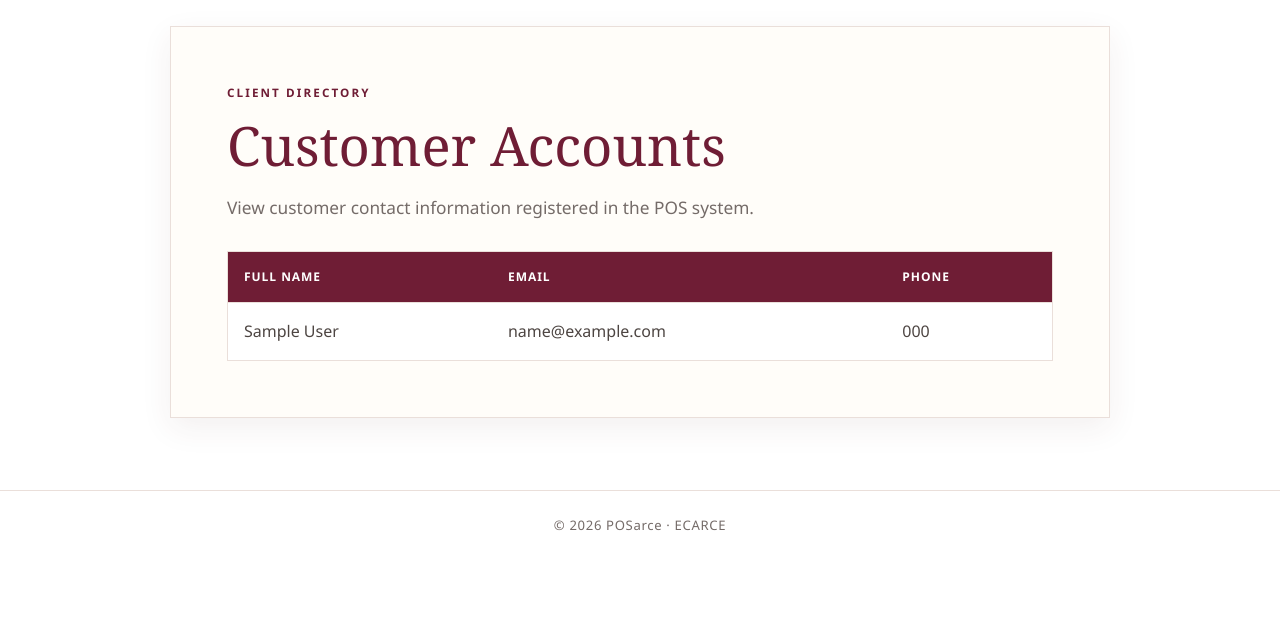
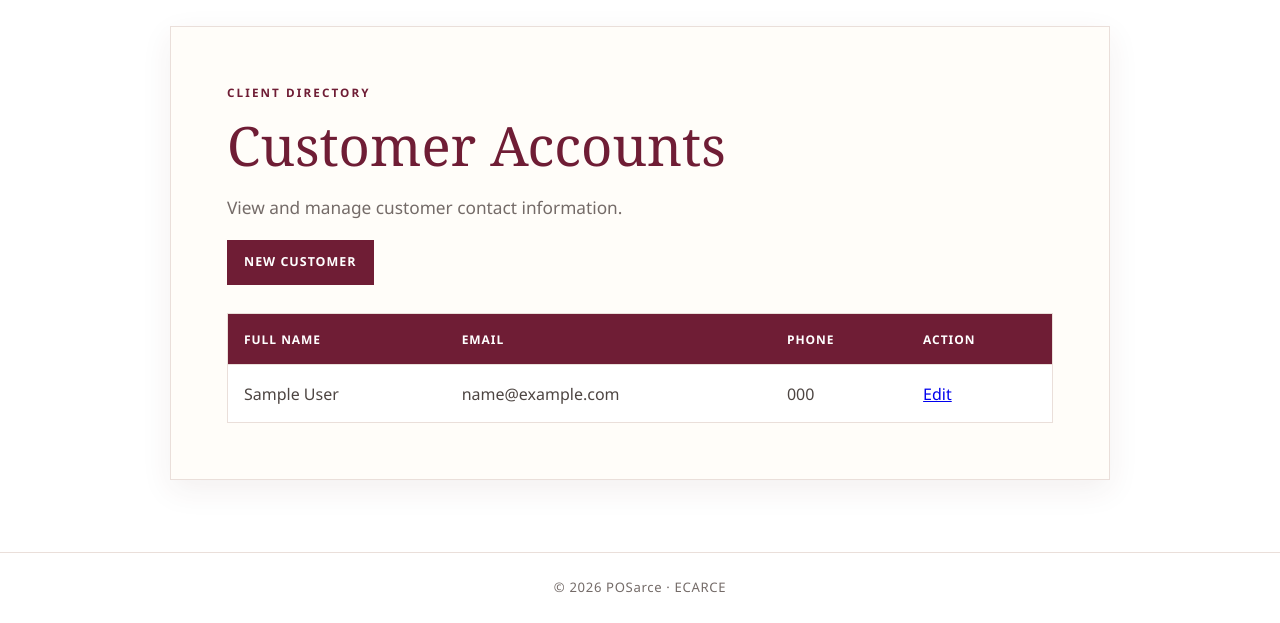
Before and after one commit to argen19/TFA3, a CodeIgniter 4 app: the page made by app/Views/customers/index.php in a window 1280 px wide. Shown: the part 190-813 px from the top of the page. Before the commit the page ends 721 px from the top, so only its background shows below. Run offline with PHP 8.4 and a stand-in for CodeIgniter, Linux system fonts and the light colour scheme; the template is opened without the code that fills it: most values are stand-ins (such as "Sample title", 1, 10 or a date in 2020); some libraries are stand-ins or nearby versions.

Commit message:
Update customer index view for better management

```diff
--- a/app/Views/customers/index.php
+++ b/app/Views/customers/index.php
@@ -1,19 +1,38 @@
 <?= view('layouts/header', ['title' => 'Customer Accounts | POSarce', 'active' => 'customers']) ?>
+
 <section class="card">
     <p class="eyebrow">Client directory</p>
     <h1>Customer Accounts</h1>
-    <p class="intro">View customer contact information registered in the POS system.</p>
+    <p class="intro">View and manage customer contact information.</p>
+
+    <p>
+        <a class="button" href="<?= esc(site_url('customers/new')) ?>">New Customer</a>
+    </p>
+
     <table>
-        <thead><tr><th>Full Name</th><th>Email</th><th>Phone</th></tr></thead>
+        <thead>
+            <tr>
+                <th>Full Name</th>
+                <th>Email</th>
+                <th>Phone</th>
+                <th>Action</th>
+            </tr>
+        </thead>
         <tbody>
             <?php foreach ($customers as $customer): ?>
                 <tr>
                     <td><?= esc($customer['full_name']) ?></td>
                     <td><?= esc($customer['email']) ?></td>
-                    <td><?= esc($customer['phone']) ?></td>
+                    <td><?= esc($customer['phone'] ?? '') ?></td>
+                    <td>
+                        <a href="<?= esc(site_url('customers/' . $customer['id'] . '/edit')) ?>">
+                            Edit
+                        </a>
+                    </td>
                 </tr>
             <?php endforeach ?>
         </tbody>
     </table>
 </section>
+
 <?= view('layouts/footer') ?>
```
